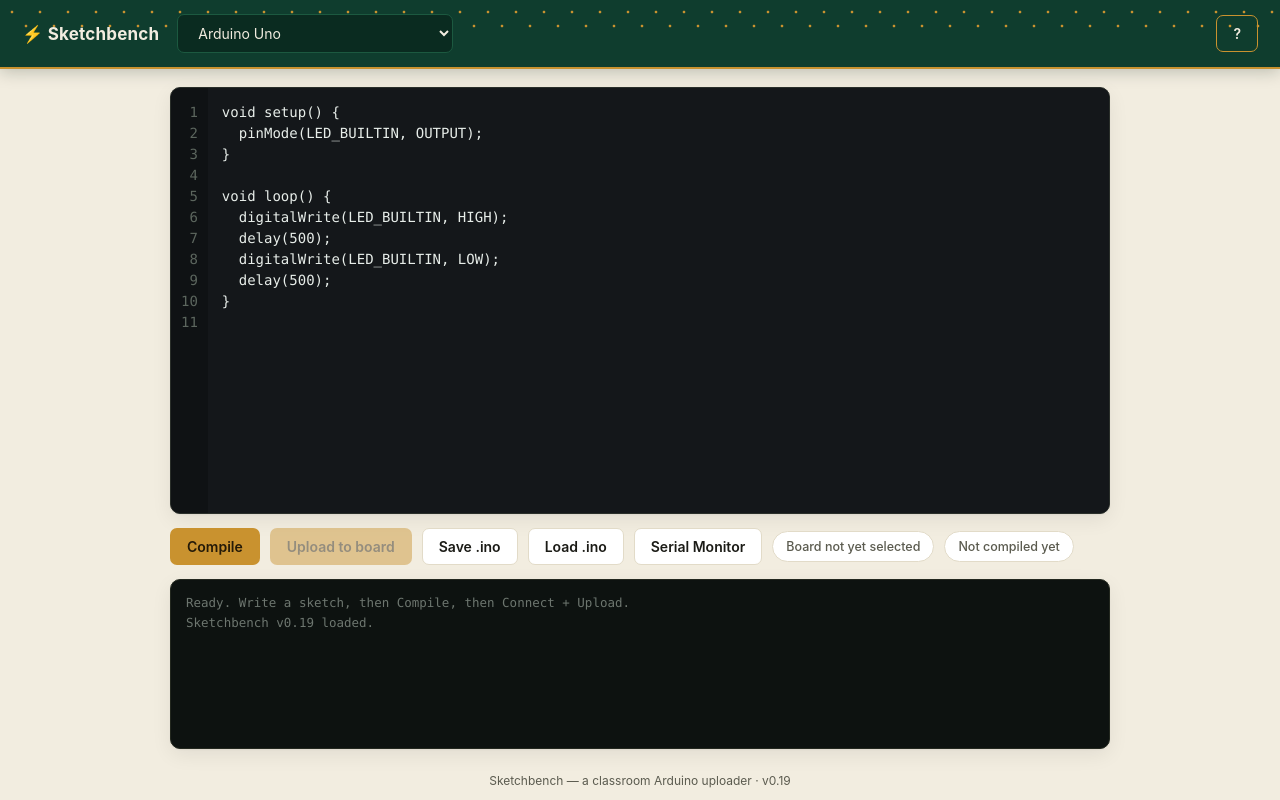
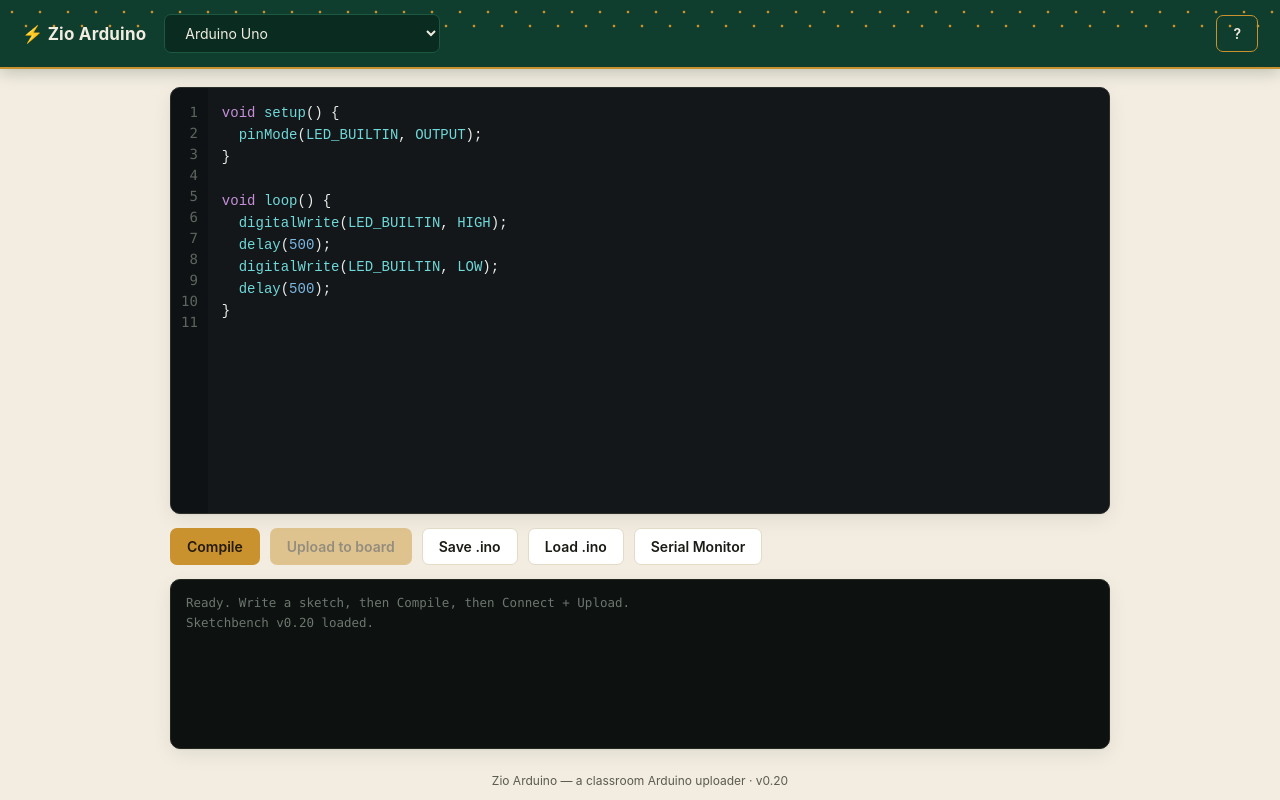
Before and after one commit to phys-viz/arduino, a website: page index.html in a window 1280 px wide. Drawn offline with Linux system fonts and the light colour scheme.

Commit message:
Add files via upload

```diff
--- a/index.html
+++ b/index.html
@@ -3,7 +3,7 @@
 <head>
 <meta charset="UTF-8" />
 <meta name="viewport" content="width=device-width, initial-scale=1.0" />
-<title>Sketchbench — Arduino Uploader</title>
+<title>Zio Arduino</title>
 <!--
   This is a published, independently-maintained library (not ours) that
   already reliably talks to Uno/Nano-class boards over WebSerial. We use
@@ -170,13 +170,24 @@
     white-space: pre;
   }
 
+  /* Syntax highlighting works by stacking two identical-looking layers:
+     a <pre> underneath showing colored code, and the real <textarea> on
+     top with its text made fully transparent (only the blinking cursor
+     stays visible). They must share the exact same font/size/line-height
+     /padding so the invisible typed text lines up perfectly with the
+     colored text glowing through beneath it. */
+  .code-stack {
+    position: relative;
+    flex: 1;
+    min-width: 0;
+  }
+
+  .code-stack pre,
   textarea#code {
-    flex: 1;
-    resize: none;
+    position: absolute;
+    inset: 0;
+    margin: 0;
     border: none;
-    outline: none;
-    background: #14171a;
-    color: #e7ede9;
     font-family: ui-monospace, "SF Mono", "Cascadia Code", Consolas, monospace;
     font-size: 14px;
     line-height: 21px;
@@ -186,6 +197,28 @@
     overflow: auto;
   }
 
+  #highlightLayer {
+    background: #14171a;
+    color: #e7ede9;
+    pointer-events: none;
+  }
+
+  textarea#code {
+    resize: none;
+    outline: none;
+    background: transparent;
+    color: transparent;
+    caret-color: #e7ede9;
+  }
+  textarea#code::selection { background: rgba(224, 172, 74, 0.35); }
+
+  .tok-comment { color: #7a8a7e; font-style: italic; }
+  .tok-string { color: #e0ac4a; }
+  .tok-number { color: #7ab8e0; }
+  .tok-keyword { color: #c58fd9; }
+  .tok-builtin { color: #6fd9d9; }
+  .tok-preproc { color: #8a95a0; }
+
   .toolbar {
     display: flex;
     gap: 10px;
@@ -193,17 +226,6 @@
     flex-wrap: wrap;
     flex-shrink: 0;
   }
-
-  .toolbar .status-chip {
-    font-size: 12.5px;
-    font-weight: 500;
-    color: var(--ink-soft);
-    padding: 7px 13px;
-    border: 1px solid var(--border);
-    border-radius: 999px;
-    background: var(--surface);
-  }
-  .toolbar .status-chip.connected { color: #14663f; border-color: #a9d7bf; background: #eaf7ef; }
 
   #console {
     background: var(--console-bg);
@@ -405,7 +427,7 @@
 <body>
 
 <header>
-  <h1>⚡ Sketchbench</h1>
+  <h1>⚡ Zio Arduino</h1>
   <select id="board">
     <option value="uno">Arduino Uno</option>
     <option value="nano_new">Arduino Nano (newer bootloader)</option>
@@ -419,7 +441,10 @@
 <main>
   <div class="editor-shell">
     <div class="line-numbers" id="lineNumbers">1</div>
-    <textarea id="code" spellcheck="false"></textarea>
+    <div class="code-stack">
+      <pre id="highlightLayer" aria-hidden="true"><code></code></pre>
+      <textarea id="code" spellcheck="false"></textarea>
+    </div>
   </div>
 
   <div class="toolbar">
@@ -429,8 +454,6 @@
     <button id="loadBtn" class="quiet">Load .ino</button>
     <button id="monitorToggleBtn" class="quiet">Serial Monitor</button>
     <input type="file" id="loadFileInput" accept=".ino,.txt,text/plain" style="display:none" />
-    <span class="status-chip" id="connChip">No board connected</span>
-    <span class="status-chip" id="hexChip">Not compiled yet</span>
   </div>
 
   <!--
@@ -503,7 +526,7 @@
   </div>
 </div>
 
-<footer>Sketchbench — a classroom Arduino uploader · <span id="versionTag">v0.19</span></footer>
+<footer>Zio Arduino — a classroom Arduino uploader · <span id="versionTag">v0.20</span></footer>
 
 <script>
 // ---------------------------------------------------------------------
@@ -561,6 +584,8 @@ void loop() {
 // ---------- Editor ----------
 const codeEl = document.getElementById("code");
 const lineNumbersEl = document.getElementById("lineNumbers");
+const highlightLayerEl = document.getElementById("highlightLayer");
+const highlightCodeEl = highlightLayerEl.querySelector("code");
 
 function refreshLineNumbers() {
   const lines = codeEl.value.split("\n").length;
@@ -568,12 +593,71 @@ function refreshLineNumbers() {
   for (let i = 1; i <= lines; i++) out += i + "\n";
   lineNumbersEl.textContent = out;
 }
+
+// ---------- Syntax highlighting ----------
+// A small, dependency-free highlighter — no CDN, no bundler, just a
+// regex pass over the code. Comments and strings are matched first (as
+// whole chunks) so a keyword-looking word inside a comment or string
+// never gets colored as if it were real code.
+const CPP_KEYWORDS = new Set([
+  "void", "int", "float", "double", "char", "bool", "boolean", "byte", "long", "short",
+  "unsigned", "signed", "const", "static", "volatile", "if", "else", "for", "while", "do",
+  "switch", "case", "break", "continue", "return", "true", "false", "struct", "class",
+  "public", "private", "protected", "new", "delete", "sizeof", "typedef", "enum",
+  "namespace", "using", "this", "virtual", "null", "NULL", "nullptr", "String",
+]);
+const ARDUINO_BUILTINS = new Set([
+  "setup", "loop", "pinMode", "digitalWrite", "digitalRead", "analogRead", "analogWrite",
+  "delay", "delayMicroseconds", "millis", "micros", "Serial", "Wire", "SPI",
+  "HIGH", "LOW", "INPUT", "OUTPUT", "INPUT_PULLUP", "LED_BUILTIN",
+  "attachInterrupt", "detachInterrupt", "tone", "noTone", "map", "constrain",
+  "min", "max", "abs", "pow", "sqrt", "random", "randomSeed",
+  "begin", "print", "println", "available", "read", "write",
+]);
+const TOKEN_REGEX =
+  /(\/\/[^\n]*)|(\/\*[\s\S]*?\*\/)|("(?:[^"\\]|\\.)*")|('(?:[^'\\]|\\.)*')|(#\s*\w+)|(\b0[xX][0-9a-fA-F]+\b|\b\d+\.?\d*[fFuUlL]?\b)|(\b[A-Za-z_]\w*\b)/g;
+
+function escapeHtml(text) {
+  return text.replace(/&/g, "&amp;").replace(/</g, "&lt;").replace(/>/g, "&gt;");
+}
+
+function highlightSyntax(code) {
+  return escapeHtml(code).replace(
+    TOKEN_REGEX,
+    (match, lineComment, blockComment, dquote, squote, preproc, number, word) => {
+      if (lineComment || blockComment) return `<span class="tok-comment">${match}</span>`;
+      if (dquote || squote) return `<span class="tok-string">${match}</span>`;
+      if (preproc) return `<span class="tok-preproc">${match}</span>`;
+      if (number) return `<span class="tok-number">${match}</span>`;
+      if (word) {
+        if (CPP_KEYWORDS.has(word)) return `<span class="tok-keyword">${match}</span>`;
+        if (ARDUINO_BUILTINS.has(word)) return `<span class="tok-builtin">${match}</span>`;
+      }
+      return match;
+    }
+  );
+}
+
+function refreshHighlight() {
+  // A trailing newline keeps the last (possibly empty) line the same
+  // height in both layers, so the cursor and the colored text never
+  // drift apart by a fraction of a line.
+  highlightCodeEl.innerHTML = highlightSyntax(codeEl.value) + "\n";
+}
+
+function refreshEditorViews() {
+  refreshLineNumbers();
+  refreshHighlight();
+}
+
 codeEl.addEventListener("input", () => {
-  refreshLineNumbers();
+  refreshEditorViews();
   localStorage.setItem("sketchbench_code", codeEl.value);
 });
 codeEl.addEventListener("scroll", () => {
   lineNumbersEl.scrollTop = codeEl.scrollTop;
+  highlightLayerEl.scrollTop = codeEl.scrollTop;
+  highlightLayerEl.scrollLeft = codeEl.scrollLeft;
 });
 codeEl.addEventListener("keydown", (e) => {
   if (e.key === "Tab") {
@@ -581,12 +665,12 @@ codeEl.addEventListener("keydown", (e) => {
     const start = codeEl.selectionStart, end = codeEl.selectionEnd;
     codeEl.value = codeEl.value.slice(0, start) + "  " + codeEl.value.slice(end);
     codeEl.selectionStart = codeEl.selectionEnd = start + 2;
-    refreshLineNumbers();
+    refreshEditorViews();
   }
 });
 
 codeEl.value = localStorage.getItem("sketchbench_code") || DEFAULT_SKETCH;
-refreshLineNumbers();
+refreshEditorViews();
 
 const boardSelect = document.getElementById("board");
 boardSelect.value = localStorage.getItem("sketchbench_board") || "uno";
@@ -607,13 +691,12 @@ function clearLog() { consoleEl.innerHTML = ""; }
 
 // Bump this string any time you save a change, so it's obvious whether
 // the browser is actually running your latest edit or a stale/cached copy.
-const SKETCHBENCH_VERSION = "v0.19";
+const SKETCHBENCH_VERSION = "v0.20";
 log(`Sketchbench ${SKETCHBENCH_VERSION} loaded.`, "muted");
 
 // ---------- Compile ----------
 const compileBtn = document.getElementById("compileBtn");
 const uploadBtn = document.getElementById("uploadBtn");
-const hexChip = document.getElementById("hexChip");
 let compiledHexText = null; // raw Intel HEX text, exactly as the compiler produced it
 
 // ---------- Save .ino ----------
@@ -656,7 +739,7 @@ document.getElementById("saveBtn").addEventListener("click", async () => {
 // native-feeling dialog).
 function loadCodeIntoEditor(text) {
   codeEl.value = text;
-  refreshLineNumbers();
+  refreshEditorViews();
   localStorage.setItem("sketchbench_code", codeEl.value);
 }
 
@@ -688,8 +771,6 @@ compileBtn.addEventListener("click", async () => {
   clearLog();
   compiledHexText = null;
   uploadBtn.disabled = true;
-  hexChip.textContent = "Not compiled";
-  hexChip.classList.remove("connected");
   compileBtn.disabled = true;
   log("Sending sketch to compile server...", "muted");
 
@@ -709,8 +790,6 @@ compileBtn.addEventListener("click", async () => {
 
     compiledHexText = atob(data.hex);
     log(`Compiled OK — ${compiledHexText.length} characters of program data.`, "ok");
-    hexChip.textContent = "Compiled";
-    hexChip.classList.add("connected");
     uploadBtn.disabled = false;
   } catch (err) {
     log("Couldn't reach the compile server. Is it running, and is " + COMPILE_SERVER_URL + " reachable from this browser?", "err");
@@ -748,13 +827,10 @@ function parseIntelHex(hexText) {
 
 // ---------- WebSerial connect ----------
 const connectBtn = document.getElementById("connectBtn");
-const connChip = document.getElementById("connChip");
 
 if (!("serial" in navigator)) {
   connectBtn.disabled = true;
-  connChip.textContent = "This browser doesn't support WebSerial — use Chrome or Edge.";
-} else {
-  connChip.textContent = "Board not yet selected";
+  log("This browser doesn't support WebSerial — use Chrome or Edge for Upload and Serial Monitor.", "err");
 }
 connectBtn.style.display = "none"; // the library below handles board selection itself, at upload time
 
```
